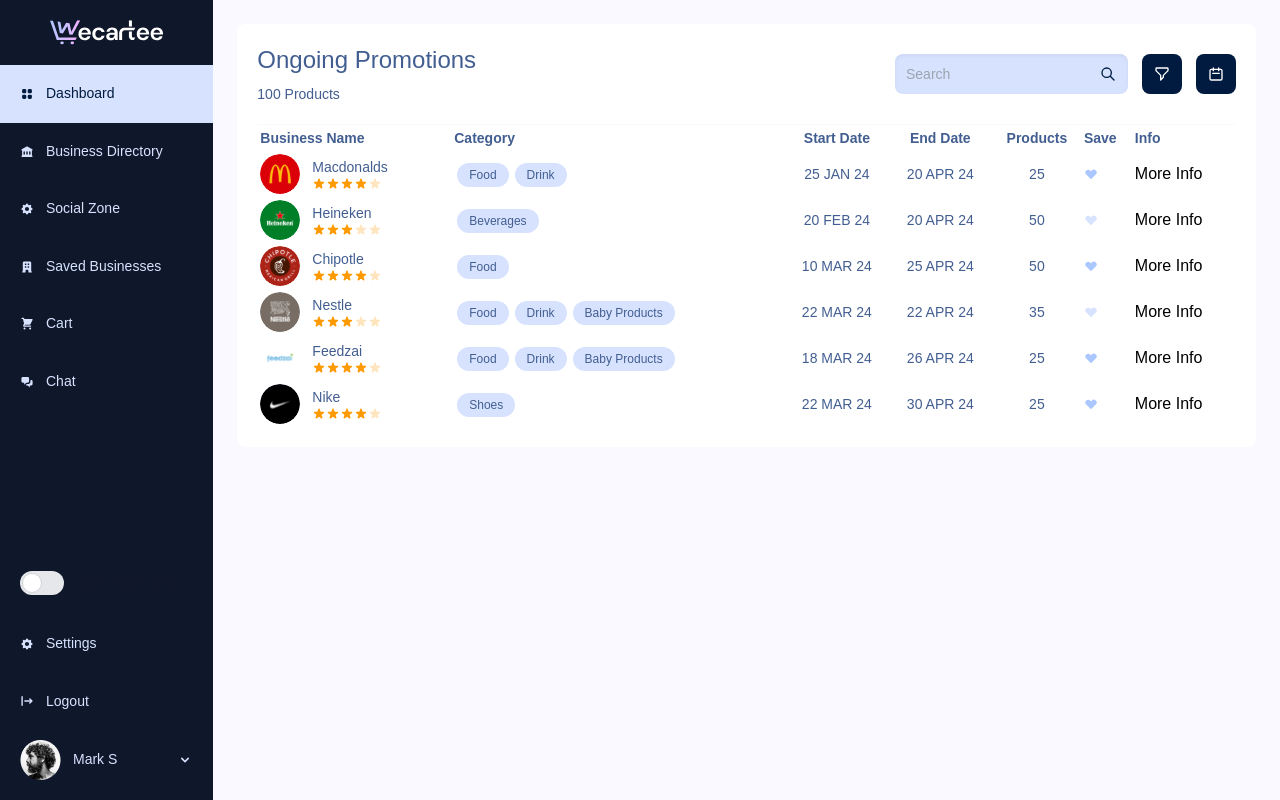
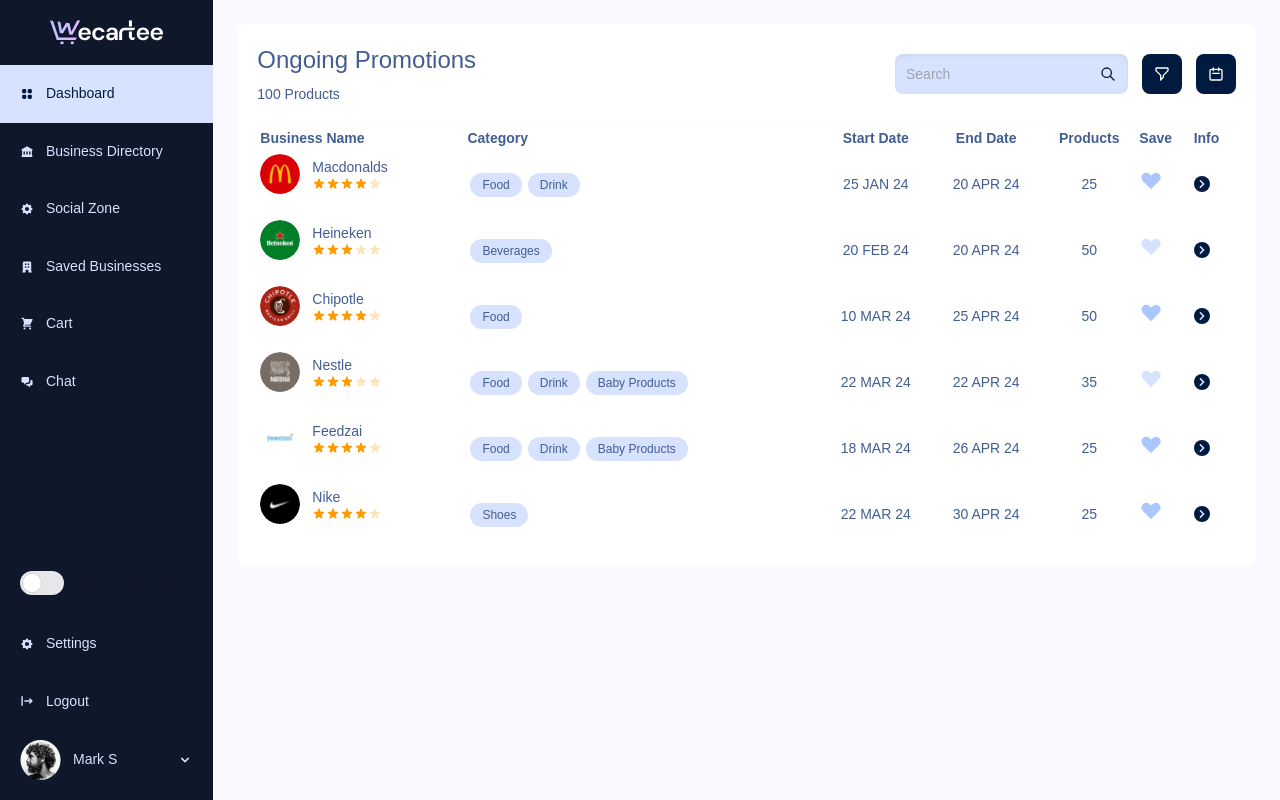
Before and after one commit to sulosp/wecartee-app, a React (Create React App) app in the folder client/: page / in a window 1280 px wide. Built offline with nearby package versions, Linux system fonts and the light colour scheme.

Commit message:
more-info

```diff
--- a/client/src/components/buyer/ongoingPromotions.jsx
+++ b/client/src/components/buyer/ongoingPromotions.jsx
@@ -4,6 +4,8 @@
 import DateFilter from "../controls/dateFilter";
 import Rating from '../controls/rating'
 import Save from '../controls/save'
+import {Link} from 'react-router-dom';
+import { HiChevronRight } from "react-icons/hi";
 
 const BUSINESS_DIRECTORY = [
   {
@@ -117,14 +119,14 @@
         </thead>
         <tbody>
           {BUSINESS_DIRECTORY.map((promotion, index) => (
-            <tr key={index} className="w-full ">
-              <td className="inline-flex justify-start items-center text-body-md text-primary-400 gap-3 p-3 ">
+            <tr key={index} className="w-full">
+              <td className="inline-flex justify-start items-center text-body-md text-primary-400 gap-3 p-3 h-full ">
                 <img
                   src={promotion.iconPath}
                   alt="profile img"
                   className="w-10 h-10 rounded-full"
                 />
-                <div className="flex flex-col justify-center items-start">
+                <div className="flex flex-col justify-center items-start h-full">
 
                   <span className="text-left">{promotion.business}</span>
                   <Rating rating={Math.floor(promotion.rating)} />
@@ -152,9 +154,9 @@
               <td className="text-body-md text-primary-400 text-center">
                 {promotion.products}
               </td>
-              <td className="text-body-md"><Save save={promotion.save} /></td>
+              <td className="text-[24px]"><Save save={promotion.save} /></td>
               <td>
-                <a href={promotion.info}>More Info</a>
+                <Link className=" p-2" to={promotion.info}><HiChevronRight className="fill-primary-100 bg-primary-900 rounded-full  " /></Link>
               </td>
             </tr>
           ))}
--- a/client/src/components/controls/save.jsx
+++ b/client/src/components/controls/save.jsx
@@ -4,10 +4,10 @@
 
 export default function Save({save}){
     return(
-        <div>
+        <button>
 
          <span><HiHeart className ={classNames(save? 'fill-primary-200' : 'fill-primary-100' ) } /></span>
 
-        </div>
+        </button>
     )
 }
```
